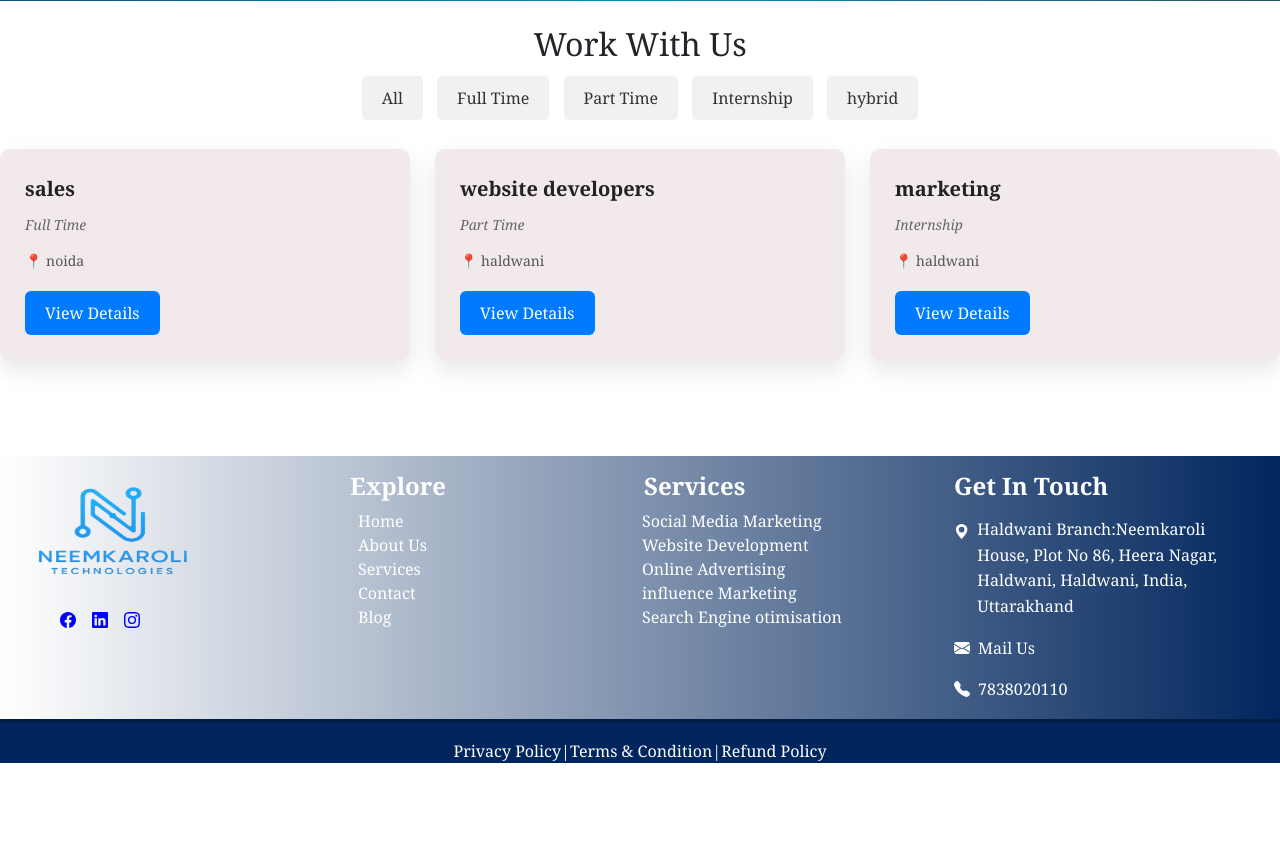
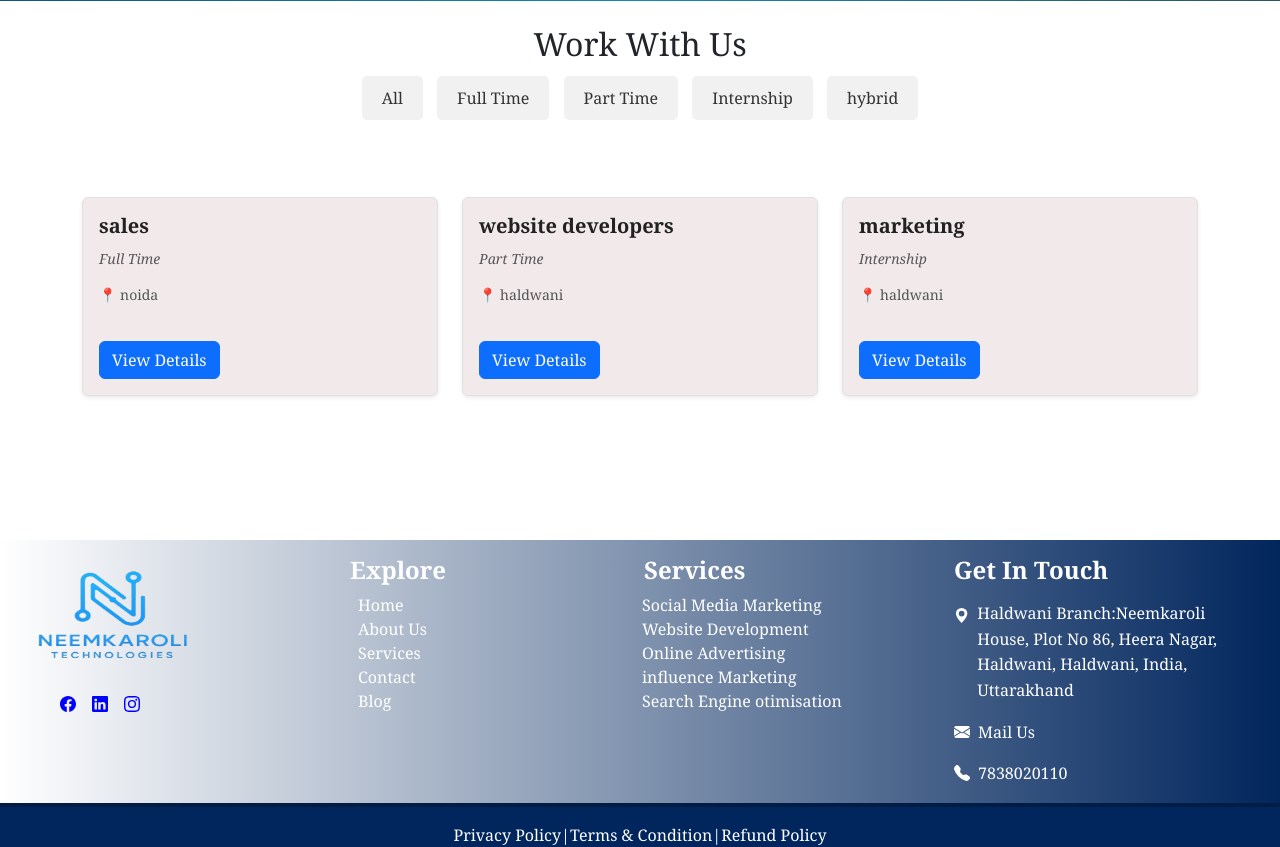
Before and after one commit to neemkaroli12/neemkaroli, a Django app: page /app/career/ in a window 1280 px wide. Shown: the part 452-1299 px from the top of the page. Before the commit the page ends 1215 px from the top, so only its background shows below. Run offline with Django 5.2, Linux system fonts and the light colour scheme; data comes from the database, SQL or seed files in the repository; both versions use the stored data as it was after the commit.

Commit message:
web commit

```diff
--- a/my_app/templates/my_app/career.html
+++ b/my_app/templates/my_app/career.html
@@ -110,6 +110,7 @@
         <p class="text-warning"><b class="text-section">Join Our Team</b><br><span class="text-white"> We are a dynamic and rapidly growing digital marketing agency, committed to delivering cutting-edge solutions for our clients. If you are passionate about digital marketing and eager to make a significant impact in the industry,Neemkaroli Technologies  is the place for you.</span></p>
     </div>
 </section>
+
 <div class="filter-buttons text-center my-4">
     <h2>Work With Us</h2>
   <button class="filter-btn " data-job-type="">All</button>
@@ -118,7 +119,6 @@
   <button class="filter-btn" data-job-type="Internship">Internship</button>
   <button class="filter-btn" data-job-type="hybrid">hybrid</button>
 </div>
-
 
 
   <div id="job-list" class="job-grid">
--- a/my_app/templates/my_app/contact.html
+++ b/my_app/templates/my_app/contact.html
@@ -143,7 +143,7 @@
 </div>
 </div>
 </div>
-
+<div class="container">
 <div class="row row-cols-1 row-cols-md-3 g-4  me-0">
   <div class="col">
     <div class="card">
@@ -226,4 +226,5 @@
     </div>
   </div>
 </div>
+</div>
 {% endblock  %}
--- a/my_app/templates/my_app/job_list.html
+++ b/my_app/templates/my_app/job_list.html
@@ -1,14 +1,19 @@
 
 {% block content %}
-{% for job in jobs %}
-  <div class="job-card" data-type="{{ job.job_type }}">
-    <div class="job-title">{{ job.title }}</div>
-    <div class="job-type">{{ job.job_type }}</div>
-    <div class="job-location">📍 {{ job.location }}</div>
-    <a href="{% url 'my_app:job_detail' job.id %}" class="view-btn">View Details</a>
+<div class="container py-5">
+  <div class="row gx-4 gy-4"> <!-- Gap between columns and rows -->
+    {% for job in jobs %}
+      <div class="col-md-6 col-lg-4"> <!-- Responsive column -->
+        <div class="job-card p-3 border rounded shadow-sm" data-type="{{ job.job_type }}">
+          <div class="job-title h5">{{ job.title }}</div>
+          <div class="job-type text-muted">{{ job.job_type }}</div>
+          <div class="job-location">📍 {{ job.location }}</div>
+          <a href="{% url 'my_app:job_detail' job.id %}" class="btn btn-primary mt-3">View Details</a>
+        </div>
+      </div>
+    {% empty %}
+      <p>No jobs available.</p>
+    {% endfor %}
   </div>
-{% empty %}
-  <p>No jobs available.</p>
-{% endfor %}
-
+</div>
 {% endblock %}
```
Also changed, not shown: db.sqlite3.
